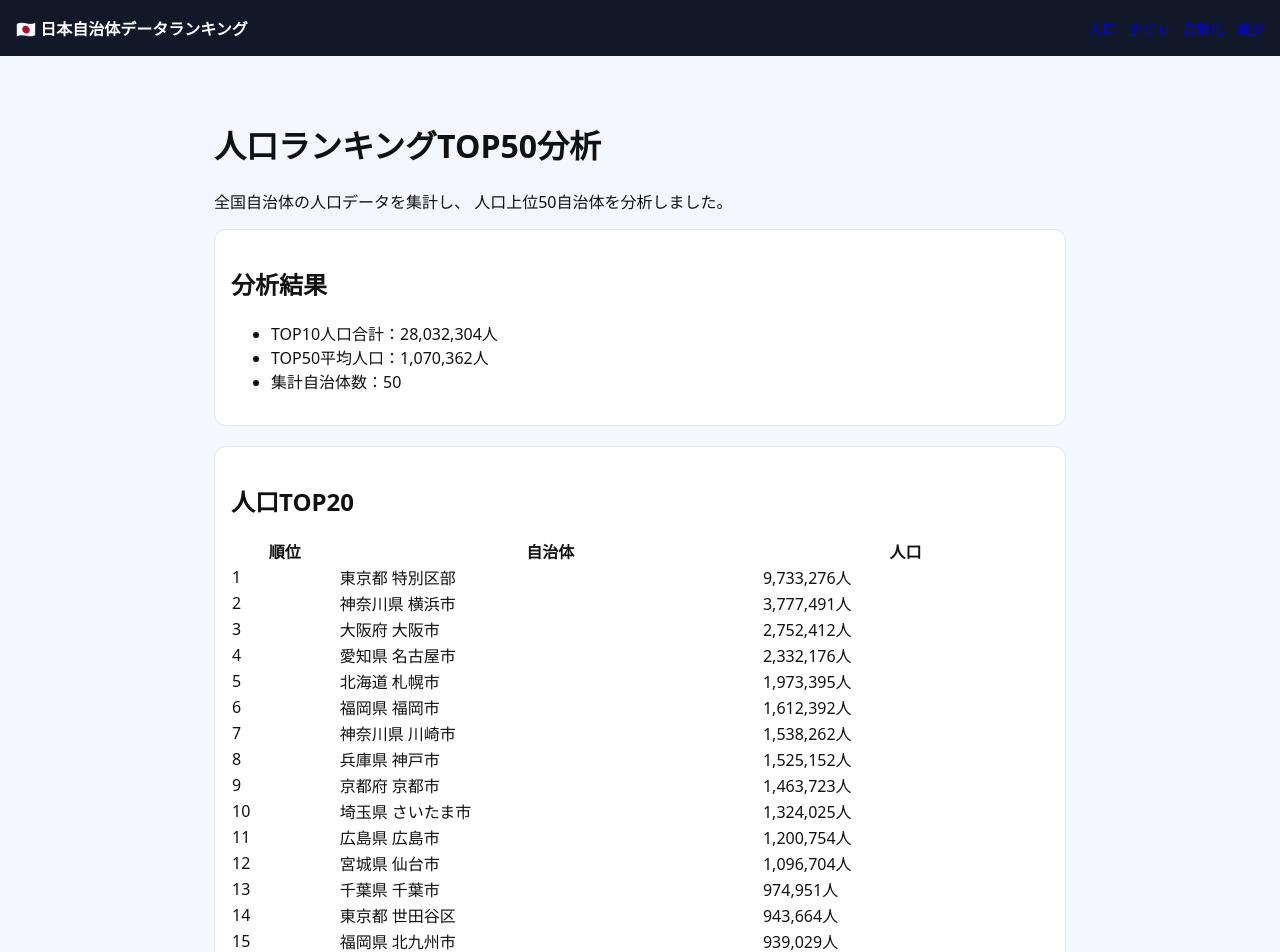
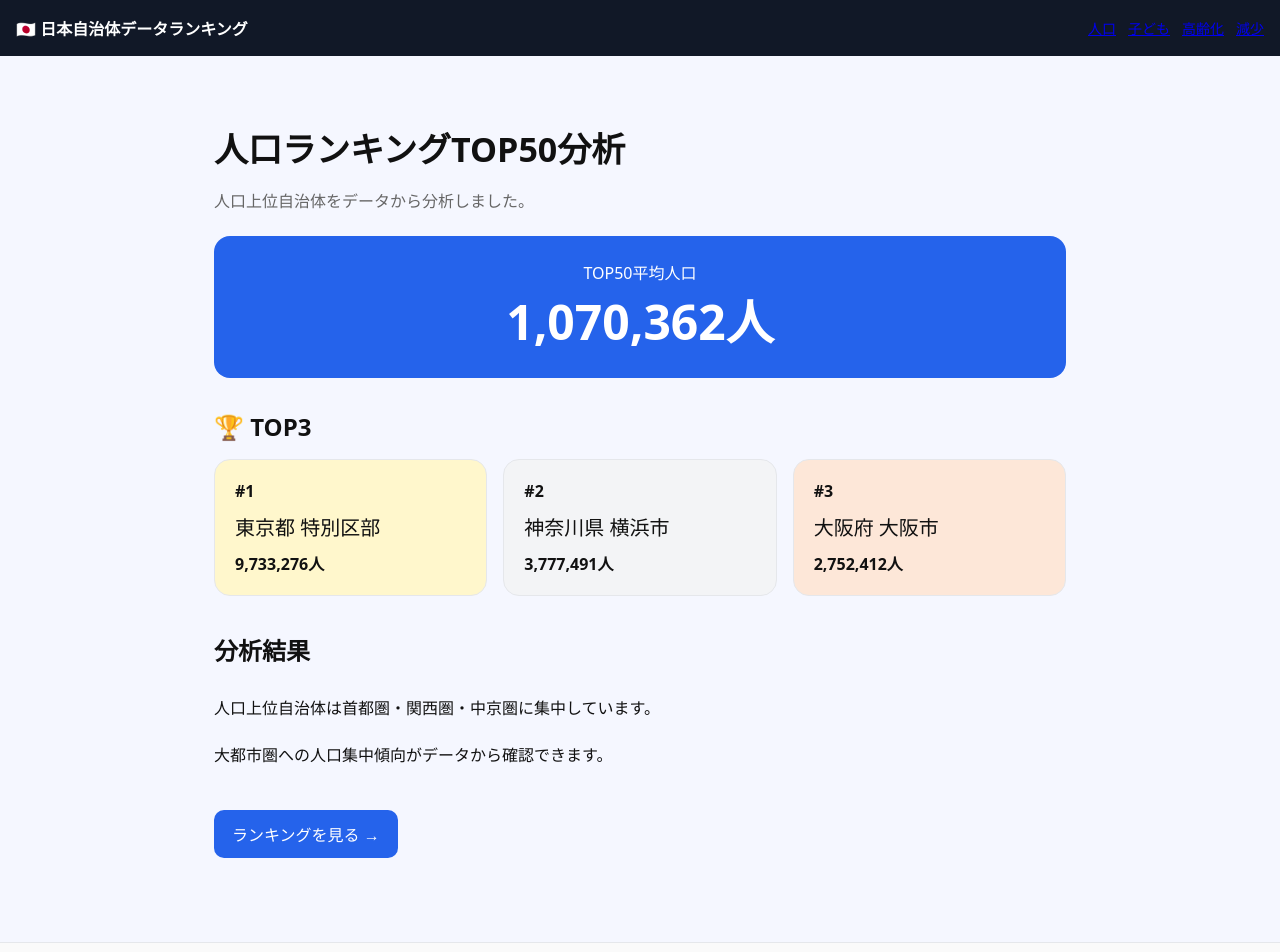
Before and after one commit to OW-beep/japan-data-site, a Next.js app: page /articles/population-top50 in a window 1280 px wide. Shown: the top 952 px of the page. Built offline with nearby package versions, Linux system fonts and the light colour scheme.

Commit message:
update site

```diff
--- a/app/articles/population-top50/page.tsx
+++ b/app/articles/population-top50/page.tsx
@@ -1,133 +1,50 @@
-import Link from "next/link";
 import cities from "@/data/cities.json";
-
-export const metadata = {
-  title: "人口ランキングTOP50分析",
-  description: "人口上位自治体をデータ分析",
-};
+import ArticleLayout from "@/components/ArticleLayout";
 
 export default function Page() {
   const ranking = [...cities]
     .sort((a, b) => b.population - a.population)
     .slice(0, 50);
 
-  const top10Population = ranking
-    .slice(0, 10)
-    .reduce((s, c) => s + c.population, 0);
-
-  const averagePopulation = Math.round(
+  const average = Math.round(
     ranking.reduce((s, c) => s + c.population, 0) /
       ranking.length
   );
 
   return (
-    <main
-      style={{
-        maxWidth: 1000,
-        margin: "0 auto",
-        padding: 24,
-      }}
+    <ArticleLayout
+      title="人口ランキングTOP50分析"
+      summary="人口上位自治体をデータから分析しました。"
+      heroLabel="TOP50平均人口"
+      heroValue={`${average.toLocaleString()}人`}
+      rankingLink="/ranking/population"
+      top3={[
+        {
+          rank: 1,
+          name: ranking[0].name,
+          value: `${ranking[0].population.toLocaleString()}人`,
+        },
+        {
+          rank: 2,
+          name: ranking[1].name,
+          value: `${ranking[1].population.toLocaleString()}人`,
+        },
+        {
+          rank: 3,
+          name: ranking[2].name,
+          value: `${ranking[2].population.toLocaleString()}人`,
+        },
+      ]}
     >
-      <h1>人口ランキングTOP50分析</h1>
+      <h2>分析結果</h2>
 
       <p>
-        全国自治体の人口データを集計し、
-        人口上位50自治体を分析しました。
+        人口上位自治体は首都圏・関西圏・中京圏に集中しています。
       </p>
 
-      <div style={box}>
-        <h2>分析結果</h2>
-
-        <ul>
-          <li>
-            TOP10人口合計：
-            {top10Population.toLocaleString()}人
-          </li>
-
-          <li>
-            TOP50平均人口：
-            {averagePopulation.toLocaleString()}人
-          </li>
-
-          <li>
-            集計自治体数：
-            {ranking.length}
-          </li>
-        </ul>
-      </div>
-
-      <div style={box}>
-        <h2>人口TOP20</h2>
-
-        <table style={table}>
-          <thead>
-            <tr>
-              <th>順位</th>
-              <th>自治体</th>
-              <th>人口</th>
-            </tr>
-          </thead>
-
-          <tbody>
-            {ranking.slice(0, 20).map((c, i) => (
-              <tr key={c.code}>
-                <td>{i + 1}</td>
-                <td>{c.name}</td>
-                <td>
-                  {c.population.toLocaleString()}人
-                </td>
-              </tr>
-            ))}
-          </tbody>
-        </table>
-      </div>
-
-      <div style={box}>
-        <h2>データから分かること</h2>
-
-        <p>
-          上位には大都市圏の自治体が集中しています。
-        </p>
-
-        <p>
-          特に首都圏・関西圏・中京圏への人口集中が
-          確認できます。
-        </p>
-
-        <p>
-          人口ランキングは地域規模を把握する
-          基本的な指標です。
-        </p>
-      </div>
-
-      <Link
-        href="/ranking/population"
-        style={button}
-      >
-        人口ランキングを見る
-      </Link>
-    </main>
+      <p>
+        大都市圏への人口集中傾向がデータから確認できます。
+      </p>
+    </ArticleLayout>
   );
 }
-
-const box: React.CSSProperties = {
-  background: "#fff",
-  border: "1px solid #e5e7eb",
-  borderRadius: 12,
-  padding: 16,
-  marginBottom: 20,
-};
-
-const table: React.CSSProperties = {
-  width: "100%",
-  borderCollapse: "collapse",
-};
-
-const button: React.CSSProperties = {
-  display: "inline-block",
-  padding: "10px 16px",
-  background: "#2563eb",
-  color: "#fff",
-  borderRadius: 8,
-  textDecoration: "none",
-};
--- /dev/null
+++ b/components/ArticleLayout.tsx
@@ -0,0 +1,170 @@
+import Link from "next/link";
+
+type TopItem = {
+  rank: number;
+  name: string;
+  value: string;
+};
+
+export default function ArticleLayout({
+  title,
+  summary,
+  heroLabel,
+  heroValue,
+  top3,
+  children,
+  rankingLink,
+}: {
+  title: string;
+  summary: string;
+  heroLabel: string;
+  heroValue: string;
+  top3: TopItem[];
+  children: React.ReactNode;
+  rankingLink: string;
+}) {
+  return (
+    <main style={container}>
+      <h1 style={titleStyle}>{title}</h1>
+
+      <p style={summaryStyle}>{summary}</p>
+
+      <div style={hero}>
+        <div style={heroLabelStyle}>
+          {heroLabel}
+        </div>
+
+        <div style={heroValueStyle}>
+          {heroValue}
+        </div>
+      </div>
+
+      <h2 style={sectionTitle}>
+        🏆 TOP3
+      </h2>
+
+      <div style={topGrid}>
+        {top3.map((item) => (
+          <div
+            key={item.rank}
+            style={{
+              ...topCard,
+              background:
+                item.rank === 1
+                  ? "#fff7cc"
+                  : item.rank === 2
+                  ? "#f3f4f6"
+                  : item.rank === 3
+                  ? "#fde7d8"
+                  : "#fff",
+            }}
+          >
+            <div style={rank}>
+              #{item.rank}
+            </div>
+
+            <div style={name}>
+              {item.name}
+            </div>
+
+            <div style={value}>
+              {item.value}
+            </div>
+          </div>
+        ))}
+      </div>
+
+      <div style={content}>
+        {children}
+      </div>
+
+      <Link
+        href={rankingLink}
+        style={button}
+      >
+        ランキングを見る →
+      </Link>
+    </main>
+  );
+}
+
+const container: React.CSSProperties = {
+  maxWidth: 1000,
+  margin: "0 auto",
+  padding: 24,
+};
+
+const titleStyle: React.CSSProperties = {
+  fontSize: 34,
+  fontWeight: 800,
+  marginBottom: 12,
+};
+
+const summaryStyle: React.CSSProperties = {
+  color: "#666",
+  marginBottom: 24,
+};
+
+const hero: React.CSSProperties = {
+  background: "#2563eb",
+  color: "white",
+  borderRadius: 16,
+  padding: 24,
+  textAlign: "center",
+  marginBottom: 32,
+};
+
+const heroLabelStyle: React.CSSProperties = {
+  fontSize: 16,
+};
+
+const heroValueStyle: React.CSSProperties = {
+  fontSize: 48,
+  fontWeight: 800,
+};
+
+const sectionTitle: React.CSSProperties = {
+  marginBottom: 16,
+};
+
+const topGrid: React.CSSProperties = {
+  display: "grid",
+  gridTemplateColumns:
+    "repeat(auto-fit,minmax(220px,1fr))",
+  gap: 16,
+  marginBottom: 32,
+};
+
+const topCard: React.CSSProperties = {
+  borderRadius: 16,
+  padding: 20,
+  border: "1px solid #e5e7eb",
+};
+
+const rank: React.CSSProperties = {
+  fontWeight: 700,
+};
+
+const name: React.CSSProperties = {
+  fontSize: 20,
+  marginTop: 10,
+};
+
+const value: React.CSSProperties = {
+  fontWeight: 700,
+  marginTop: 10,
+};
+
+const content: React.CSSProperties = {
+  lineHeight: 1.9,
+};
+
+const button: React.CSSProperties = {
+  display: "inline-block",
+  marginTop: 24,
+  padding: "12px 18px",
+  background: "#2563eb",
+  color: "white",
+  borderRadius: 10,
+  textDecoration: "none",
+};
```
Also changed, not shown: app/articles/aging-top50/page.tsx (added, +55 -0 lines), app/articles/child-top50/page.tsx (added, +55 -0 lines).
